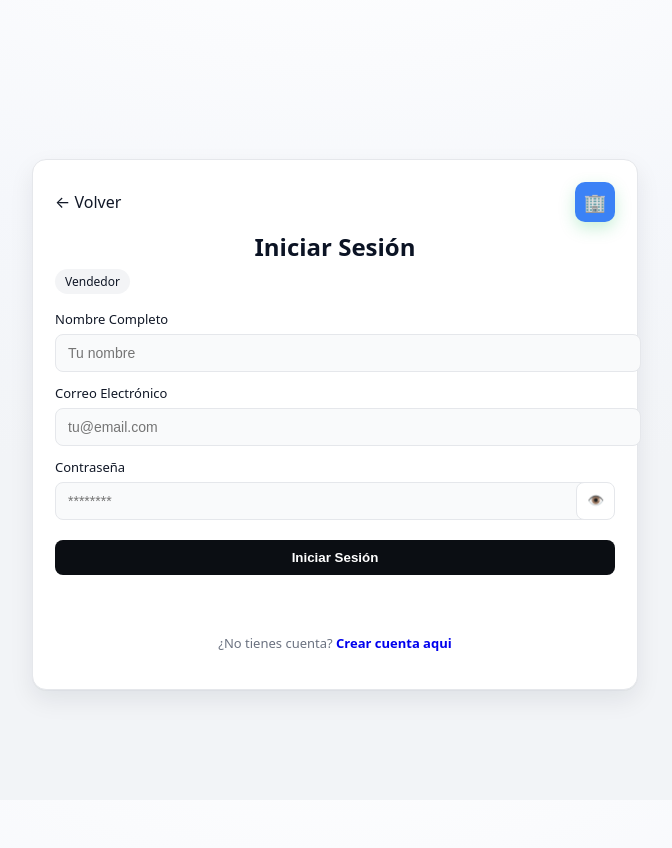
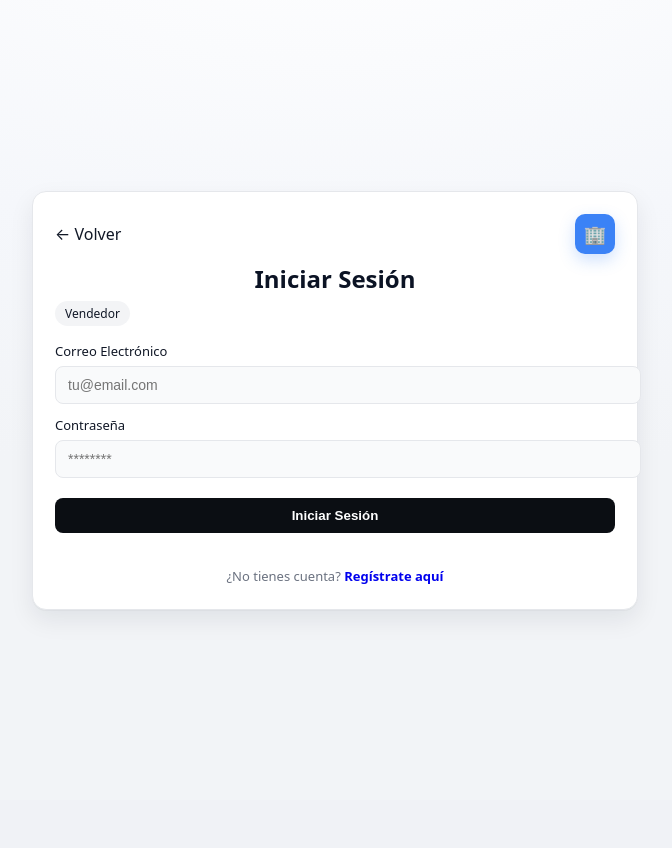
Before and after one commit to felipefe23/Los-villanos, a Flask app: page /vendedor/login in a window 1280 px wide. Shown: the whole page, without its empty margins (305-977 px from the left). After the commit the page ends 612 px from the top, so only its background shows below. Run offline with Flask 3, Linux system fonts and the light colour scheme.

Commit message:
Actualizacion del fronted con login/register para vendedor

```diff
--- a/Testing/app.py
+++ b/Testing/app.py
@@ -94,6 +94,11 @@ def comprador_login_view():
 @app.get("/vendedor")
 def vendedor_view():
     return render_template("vendedor.html")
+
+@app.get("/vendedor/register")
+def vendedor_register_view():
+    return render_template("vendedor_register.html")
+
 
 
 @app.route('/api/propiedades', methods=['GET'])
--- a/Testing/static/css/comprador_login.css
+++ b/Testing/static/css/comprador_login.css
@@ -39,7 +39,7 @@ body{
 .role-badge{
     width:40px; height:40px; border-radius:10px;
     display:grid; place-items:center;
-    background:#3b82f6; color:#fff; font-size:18px;
+    background:#22c55e; color:#fff; font-size:18px;
     box-shadow: 0 6px 16px rgba(34,197,94,.25);
 }
 
--- a/Testing/static/css/landing.css
+++ b/Testing/static/css/landing.css
@@ -100,7 +100,6 @@ h1{
     background:#22c55e;
 }
 
-
 .card h2{
     font-size:18px;
     font-weight:700;
--- a/Testing/static/css/vendedor_login.css
+++ b/Testing/static/css/vendedor_login.css
@@ -1,119 +1,167 @@
-body {
+html, body {
     height: 100%;
-}
-body{
-    margin:0;
-    font-family: system-ui, -apple-system, Segoe UI, Roboto, Arial, sans-serif;
-    color:#0b1324;
-    background: radial-gradient(1200px 600px at 50% -120px, #ffffff 0%, #f5f7fb 60%, #f2f4f7 100%) fixed;
-    display:flex; align-items:center; justify-content:center;
+    margin: 0;
+    overflow-x: hidden;
 }
 
-.login-page{
-    width:100%;
+body {
+    font-family: system-ui, -apple-system, Segoe UI, Roboto, Arial, sans-serif;
+    color: #0b1324;
+    background: radial-gradient(1200px 600px at 50% -120px, #ffffff 0%, #f5f7fb 60%, #f2f4f7 100%) fixed;
+    display: flex;
+    align-items: center;
+    justify-content: center;
+}
+.login-page {
+    width: 100%;
     padding: 24px 20px;
     min-height: 100vh;
     display: grid;
     place-items: center;
 }
 
-.login-card{
-    width:100%; max-width:560px;
-    background:#fff;
-    border:1px solid #e5e7eb;
-    border-radius:14px;
+
+.login-card {
+    width: 100%;
+    max-width: 560px;
+    background: #fff;
+    border: 1px solid #e5e7eb;
+    border-radius: 14px;
     box-shadow: 0 1px 0 rgba(16,24,40,.03), 0 10px 24px rgba(16,24,40,.08);
-    padding:22px 22px 24px;
-    margin:0;
+    padding: 22px 22px 24px;
+    margin: 0;
 }
 
-.login-head{
-    display:flex; align-items:center; justify-content:space-between;
-    margin-bottom:8px;
+
+.login-head {
+    display: flex;
+    align-items: center;
+    justify-content: space-between;
+    margin-bottom: 8px;
 }
 
-.back{
-    color:#111827;
-    text-decoration:none;
-}
-.role-badge{
-    width:40px; height:40px; border-radius:10px;
-    display:grid; place-items:center;
-    background:#22c55e; color:#fff; font-size:18px;
-    box-shadow: 0 6px 16px rgba(34,197,94,.25);
+.back {
+    color: #111827;
+    text-decoration: none;
 }
 
-.title{
-    text-align:center;
-    margin:8px 0 6px;
-}
-.role-pill{
-    display:inline-block; margin:0 auto 10px;
-    padding:4px 10px; border-radius:999px;
-    background:#f3f4f6; color:#111827; font-size:12px;
+
+.role-badge {
+    width: 40px;
+    height: 40px;
+    border-radius: 10px;
+    display: grid;
+    place-items: center;
+    background: #3b82f6;
+    color: #fff;
+    font-size: 18px;
+    box-shadow: 0 6px 16px rgba(59,130,246,.25);
 }
 
-.login-form{
-    display:grid;
-    gap:12px;
-    margin-top:6px;
-}
-.field{
-    display:grid;
-    gap:6px;
-}
-.field span{
-    font-size:13px;
-    color:#111827;
+
+.title {
+    text-align: center;
+    margin: 8px 0 6px;
 }
 
-input[type="text"], input[type="email"], input[type="password"]{
-    width:100%; padding:10px 12px; font-size:14px;
-    border:1px solid #e5e7eb; border-radius:8px; outline:none;
-    background:#f9fafb;
-}
-input:focus{
-    border-color:#9ca3af;
-    background:#fff;
+.role-pill {
+    display: inline-block;
+    margin: 0 auto 10px;
+    padding: 4px 10px;
+    border-radius: 999px;
+    background: #f3f4f6;
+    color: #111827;
+    font-size: 12px;
 }
 
-.password-wrap{
-    display:grid; grid-template-columns: 1fr auto; gap:8px; align-items:center;
-}
-.password-wrap button{
-    height:38px; padding:0 10px; cursor:pointer;
-    border:1px solid #e5e7eb; background:#fff; border-radius:8px;
+
+.login-form {
+    display: grid;
+    gap: 12px;
+    margin-top: 6px;
 }
 
-.btn-primary{
-    margin-top:8px;
-    background:#0b0e13; color:#fff;
-    border:none; border-radius:8px;
-    padding:10px 14px; font-weight:600; cursor:pointer;
-}
-.btn-primary:hover{
-    opacity:.92;
+.field {
+    display: grid;
+    gap: 6px;
 }
 
-.form-msg{
-    min-height:18px;
-    text-align:center;
-    font-size:13px;
-    margin-top:6px;
-    color:#ef4444;
+.field span {
+    font-size: 13px;
+    color: #111827;
 }
 
-.hint{
-    text-align:center;
-    font-size:13px;
-    color:#6b7280;
-    margin-top:10px;
-}
-.hint a{
-    text-decoration:none;
-    font-weight:600;
+input[type="text"],
+input[type="email"],
+input[type="password"] {
+    width: 100%;
+    padding: 10px 12px;
+    font-size: 14px;
+    border: 1px solid #e5e7eb;
+    border-radius: 8px;
+    outline: none;
+    background: #f9fafb;
 }
 
-.login-card:focus-within{
+input:focus {
+    border-color: #9ca3af;
+    background: #fff;
+}
+
+.password-wrap {
+    display: grid;
+    grid-template-columns: 1fr auto;
+    gap: 8px;
+    align-items: center;
+}
+
+.password-wrap button {
+    height: 38px;
+    padding: 0 10px;
+    cursor: pointer;
+    border: 1px solid #e5e7eb;
+    background: #fff;
+    border-radius: 8px;
+}
+
+
+.btn-primary {
+    margin-top: 8px;
+    background: #0b0e13;
+    color: #fff;
+    border: none;
+    border-radius: 8px;
+    padding: 10px 14px;
+    font-weight: 600;
+    cursor: pointer;
+}
+
+.btn-primary:hover {
+    opacity: .92;
+}
+
+
+.form-msg {
+    min-height: 18px;
+    text-align: center;
+    font-size: 13px;
+    margin-top: 6px;
+    color: #ef4444;
+}
+
+.hint {
+    text-align: center;
+    font-size: 13px;
+    color: #6b7280;
+    margin-top: 10px;
+}
+
+.hint a {
+    text-decoration: none;
+    font-weight: 600;
+}
+
+
+.login-card:focus-within {
     outline: none;
 }
--- a/Testing/templates/admin_login.html
+++ b/Testing/templates/admin_login.html
@@ -18,10 +18,6 @@
       <span class="role-pill">Administrador</span>
 
       <form id="loginForm" class="login-form" novalidate>
-        <label class="field">
-          <span>Nombre Completo</span>
-          <input type="text" name="nombre" placeholder="Tu nombre">
-        </label>
 
         <label class="field">
           <span>Correo Electrónico</span>
--- a/Testing/templates/comprador_login.html
+++ b/Testing/templates/comprador_login.html
@@ -11,17 +11,13 @@
     <section class="login-card" aria-label="Iniciar Sesión Comprador">
       <header class="login-head">
         <a class="back" href="{{ url_for('landing') }}">← Volver</a>
-        <div class="role-badge" aria-hidden="true">👤</div>
+        <div class="role-badge" aria-hidden="true">🔍</div>
       </header>
 
       <h1 class="title">Iniciar Sesión</h1>
       <span class="role-pill">Comprador</span>
 
       <form id="loginForm" class="login-form" novalidate>
-        <label class="field">
-          <span>Nombre Completo</span>
-          <input type="text" name="nombre" placeholder="Tu nombre">
-        </label>
 
         <label class="field">
           <span>Correo Electrónico</span>
--- a/Testing/templates/vendedor_login.html
+++ b/Testing/templates/vendedor_login.html
@@ -4,45 +4,104 @@
   <meta charset="UTF-8" />
   <meta name="viewport" content="width=device-width, initial-scale=1.0"/>
   <title>Login Vendedor</title>
-  <link rel="stylesheet" href="{{ url_for('static', filename='css/comprador_login.css') }}">
+  <link rel="stylesheet" href="{{ url_for('static', filename='css/vendedor_login.css') }}">
 </head>
 <body>
-  <main class="login-page">
-    <section class="login-card" aria-label="Iniciar Sesión Vendedor">
-      <header class="login-head">
-        <a class="back" href="{{ url_for('landing') }}">← Volver</a>
-        <div class="role-badge role--blue" aria-hidden="true">🏢</div>
-      </header>
+  <div class="login-page">
+    <div class="login-card">
 
-      <h1 class="title">Iniciar Sesión</h1>
+      <div class="login-head">
+        <a href="{{ url_for('landing') }}" class="back">← Volver</a>
+        <div class="role-badge vendedor">
+          🏢
+        </div>
+      </div>
+
+      <h2 class="title">Iniciar Sesión</h2>
       <span class="role-pill">Vendedor</span>
 
-      <form id="loginForm" class="login-form" novalidate>
-        <label class="field">
-          <span>Nombre Completo</span>
-          <input type="text" name="nombre" placeholder="Tu nombre">
-        </label>
+      <!-- Formulario de login -->
+      <form id="loginForm" class="login-form">
+        <div class="field">
+          <span>Correo Electrónico</span>
+          <input type="email" id="login_email" placeholder="tu@email.com" required>
+        </div>
 
-        <label class="field">
-          <span>Correo Electrónico</span>
-          <input type="email" name="email" placeholder="tu@email.com" required>
-        </label>
-
-        <label class="field">
+        <div class="field">
           <span>Contraseña</span>
-          <div class="password-wrap">
-            <input type="password" name="password" id="password" placeholder="********" required>
-            <button type="button" id="togglePass" aria-label="Mostrar u ocultar contraseña">👁️</button>
-          </div>
-        </label>
+          <input type="password" id="login_password" placeholder="********" required>
+        </div>
 
         <button type="submit" class="btn-primary">Iniciar Sesión</button>
-        <p class="form-msg" id="formMsg" role="alert" aria-live="polite"></p>
       </form>
 
-      <p class="hint">¿No tienes cuenta? <a href="#" id="crearDemo">Crear cuenta aqui</a></p>
-    </section>
-  </main>
+      <div id="login_error" class="form-msg"></div>
 
+      <div class="hint">
+        ¿No tienes cuenta? <a href="{{ url_for('vendedor_register_view') }}">Regístrate aquí</a>
+      </div>
+    </div>
+  </div>
+
+
+  <script>
+    function validarEmail(email) {
+      return /^[^@]{2,}@[^@]+\.[^@]+$/.test(email);
+    }
+    function validarPassword(password) {
+      return /^(?=.*\d).{8,}$/.test(password);
+    }
+
+    async function loginUsuario(email, password) {
+      const errorDiv = document.getElementById('login_error');
+      errorDiv.textContent = '';
+
+      try {
+        const response = await fetch('/api/login', {
+          method: 'POST',
+          headers: { 'Content-Type': 'application/json' },
+          body: JSON.stringify({ email, password })
+        });
+        const result = await response.json();
+
+        if (!response.ok) {
+          errorDiv.textContent = "❌ " + (result.error || "Error al iniciar sesión");
+          return;
+        }
+
+        errorDiv.style.color = "#16a34a";
+        errorDiv.textContent = "✅ " + result.message;
+
+        document.getElementById('login_email').value = '';
+        document.getElementById('login_password').value = '';
+
+        setTimeout(() => {
+          window.location.href = "/vendedor";
+        }, 800);
+
+      } catch (err) {
+        errorDiv.textContent = "❌ Error de conexión con el servidor";
+      }
+    }
+
+    document.getElementById("loginForm").addEventListener("submit", (e) => {
+      e.preventDefault();
+
+      const email = document.getElementById('login_email').value.trim();
+      const password = document.getElementById('login_password').value.trim();
+      const errorDiv = document.getElementById('login_error');
+
+      if (!validarEmail(email)) {
+        errorDiv.textContent = "Correo inválido.";
+        return;
+      }
+      if (!validarPassword(password)) {
+        errorDiv.textContent = "Contraseña inválida (mínimo 8 caracteres y un número).";
+        return;
+      }
+
+      loginUsuario(email, password);
+    });
+  </script>
 </body>
 </html>
```
Also changed, not shown: Testing/datos/users.json (+20 -0 lines), Testing/static/css/vendedor.css (+4 -7 lines), Testing/static/css/vendedor_register.css (added, +90 -0 lines), Testing/templates/vendedor.html (+11 -48 lines), Testing/templates/vendedor_register.html (added, +77 -0 lines).
